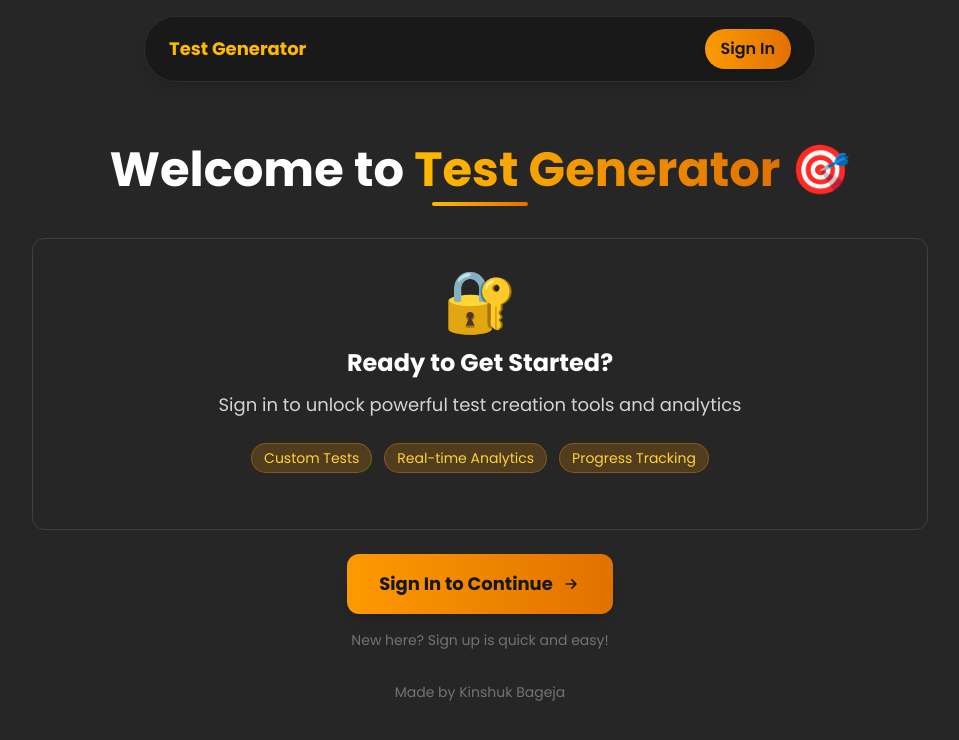
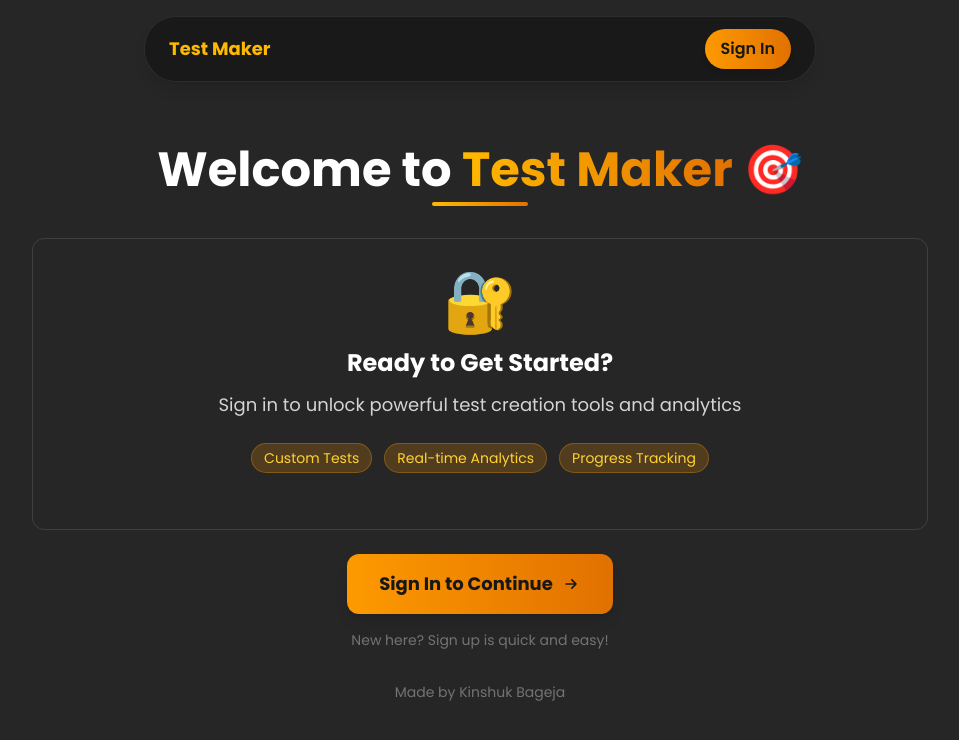
Before and after one commit to Kbageja/TestGenerator, a React (Vite) app: page / in a window 1280 px wide. Shown: the top 740 px of the page, without its empty margins (160-1119 px from the left). Built offline with nearby package versions, Linux system fonts and the light colour scheme; no server answers.

Commit message:
updated name

```diff
--- a/src/components/Navbar.jsx
+++ b/src/components/Navbar.jsx
@@ -15,7 +15,7 @@ export default function Navbar() {
             to="/"
             className="text-amber-400 font-bold text-lg hover:text-amber-300 transition-colors duration-200"
           >
-            Test Generator
+            Test Maker
           </Link>
 
           {/* Desktop Navigation - shown on md screens and larger */}
--- a/src/pages/Home.jsx
+++ b/src/pages/Home.jsx
@@ -20,7 +20,7 @@ export default function Home() {
             <h1 className="text-5xl font-bold text-white mb-2">
               Welcome to{" "}
               <span className="bg-gradient-to-r from-amber-400 to-amber-600 bg-clip-text text-transparent">
-                Test Generator
+                Test Maker
               </span>{" "}
               🎯
             </h1>
```
